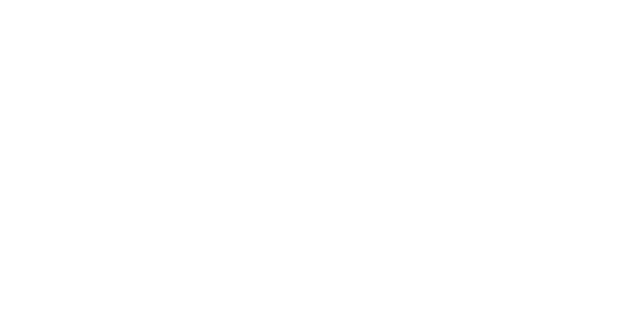
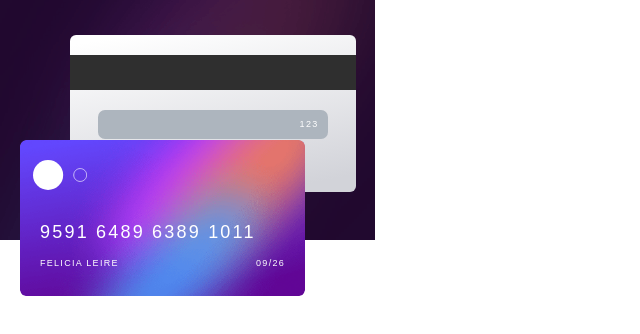
Before and after one commit to marriamdd/interactive-card-details-form, a React (Vite) app: page / in a window 1280 px wide. Shown: the top 334 px of the page, without its empty margins (0-640 px from the left). Built offline with nearby package versions, Linux system fonts and the light colour scheme.

Commit message:
create header with cards front and back sides style them

```diff
--- a/src/App.tsx
+++ b/src/App.tsx
@@ -1,9 +1,11 @@
+import Header from "./components/Header";
 import GlobalStyles from "./globalStyles/GlobalStyles";
 
 function App() {
   return (
     <>
       <GlobalStyles />
+      <Header />
     </>
   );
 }
--- /dev/null
+++ b/src/components/Header.tsx
@@ -0,0 +1,107 @@
+import styled from "styled-components";
+
+export default function Header() {
+  return (
+    <HeaderContainer>
+      <BackOfCard>
+        <div className="blackRectangle"></div>
+        <div className="greyRectangle">
+          <p>123</p>
+        </div>
+      </BackOfCard>
+      <FrontOfCard>
+        <img src="public/images/card-logo.svg" alt="card-logo" />
+        <div>
+          <h2>9591 6489 6389 1011</h2>
+          <div>
+            <span>felicia leire</span>
+            <span>09/26</span>
+          </div>
+        </div>
+      </FrontOfCard>
+    </HeaderContainer>
+  );
+}
+
+const HeaderContainer = styled.div`
+  width: 375px;
+  height: 240px;
+  background-image: url(/images/bg-main-mobile.png);
+
+  position: relative;
+`;
+const BackOfCard = styled.div`
+  display: flex;
+  flex-direction: column;
+  gap: 2rem;
+  align-items: center;
+  width: 286px;
+  height: 157px;
+  border-radius: 6px;
+  background: linear-gradient(169deg, #fff 5%, #d2d3d9 91.69%);
+  position: absolute;
+  z-index: 1000;
+  top: 3.5rem;
+  left: 7rem;
+  .blackRectangle {
+    margin-top: 2rem;
+    width: 286px;
+    height: 34.604px;
+    background: #2f2f2f;
+  }
+  .greyRectangle {
+    width: 230.975px;
+    height: 29.739px;
+    background: #adb5be;
+    border-radius: 0.7rem;
+    & > p {
+      text-align: end;
+      padding-right: 1rem;
+      font-size: 9px;
+      font-style: normal;
+      font-weight: 500;
+      letter-spacing: 1.286px;
+      text-transform: uppercase;
+    }
+  }
+`;
+const FrontOfCard = styled.div`
+  position: absolute;
+  z-index: 2000;
+  top: 14rem;
+  left: 2rem;
+  width: 285px;
+  height: 156.208px;
+  border-radius: 6px;
+  background-image: url(/images/bg-card-front.png);
+  background-position: center;
+  background-size: cover;
+  background-repeat: no-repeat;
+  & > img {
+    width: 54px;
+    height: 30px;
+    margin-top: 2rem;
+    margin-left: 1.3rem;
+  }
+  & > div h2 {
+    font-size: 18px;
+
+    font-weight: 500;
+    padding-top: 1.5rem;
+    padding-inline: 2rem;
+    letter-spacing: 2.2px;
+  }
+  & > div div {
+    display: flex;
+    justify-content: space-between;
+    padding-inline: 2rem;
+    span {
+      font-size: 9px;
+
+      font-weight: 500;
+
+      letter-spacing: 1.286px;
+      text-transform: uppercase;
+    }
+  }
+`;
--- a/src/globalStyles/GlobalStyles.tsx
+++ b/src/globalStyles/GlobalStyles.tsx
@@ -4,14 +4,16 @@
 @import url('https://fonts.googleapis.com/css2?family=Space+Grotesk:wght@300..700&display=swap');
 
     html{
-        margin: 0;
-    padding: 0;
-    box-sizing: border-box;
+
         font-size: 62.5%;
     }
     body{
+        margin: 0;
+    padding: 0;
+        box-sizing: border-box;
         background: var(--White, #FFF);
         font-family: "Space Grotesk", sans-serif;
+        color: var(--White, #FFF);
     }
   button{
     font-family: "Space Grotesk", sans-serif;
```
